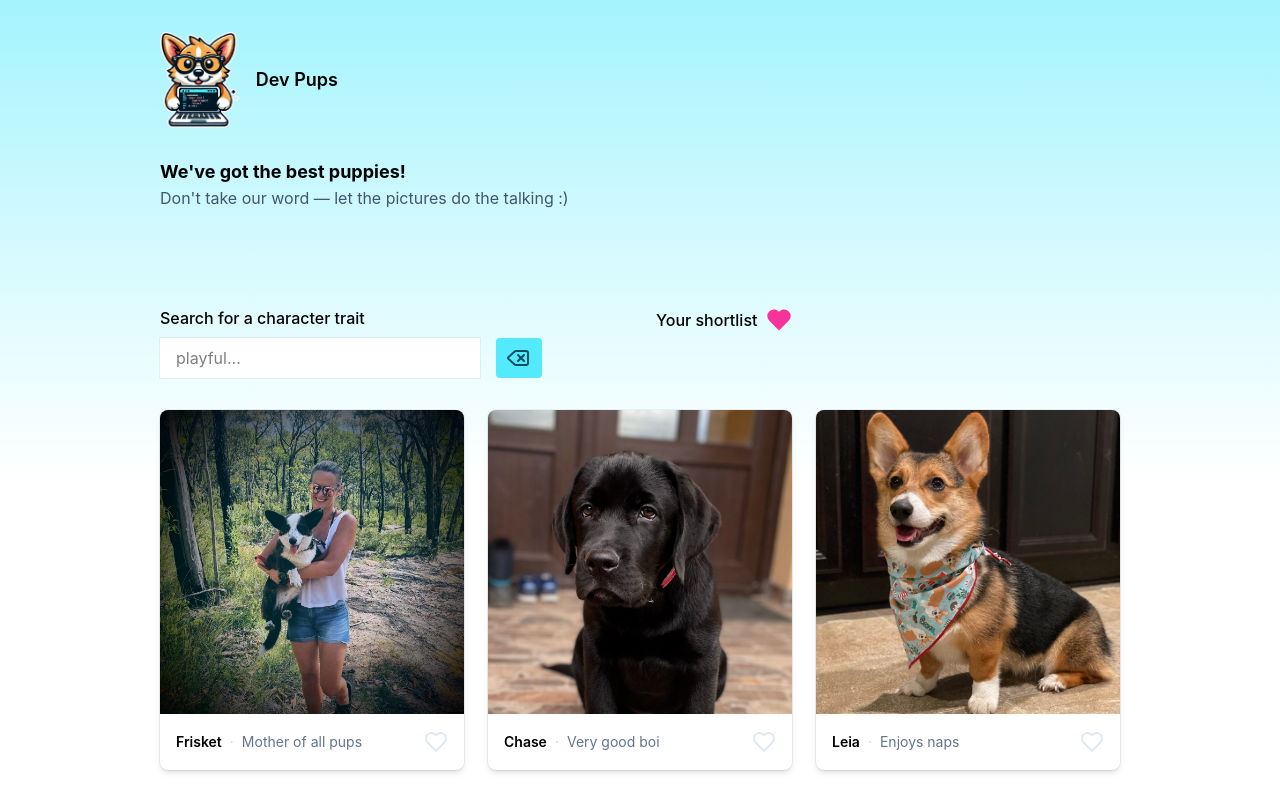
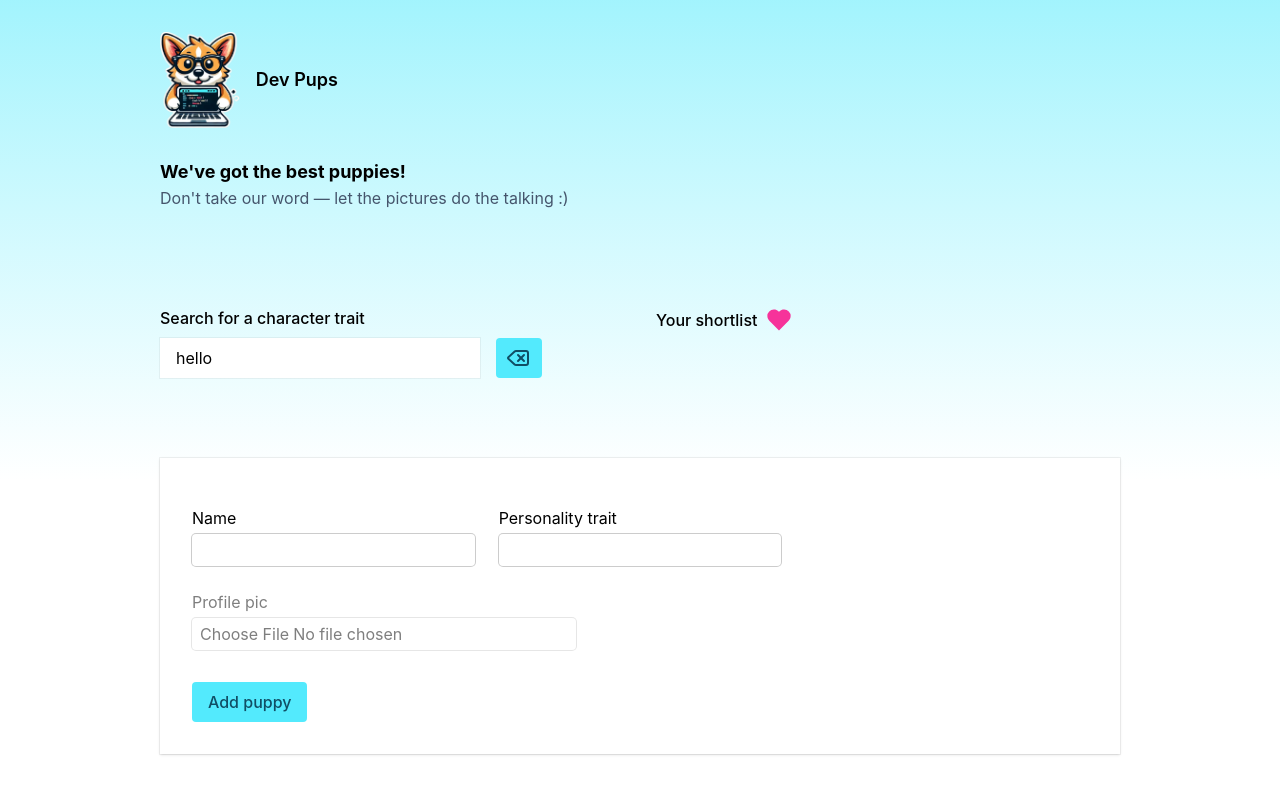
Before and after one commit to aledbrown/devpups, a React (Vite) app: page / in a window 1280 px wide. Shown: the top 792 px of the page. Built offline with nearby package versions, Linux system fonts and the light colour scheme.

Commit message:
Wire up the search form and filter the Puppy list.
Works well... and not difficult.

```diff
--- a/src/app.tsx
+++ b/src/app.tsx
@@ -25,14 +25,20 @@ export function App() {
 
 function Main() {
   const [liked, setLiked] = useState<Puppy['id'][]>([]);
+  const [searchQuery, setSearchQuery] = useState<string>('hello');
 
   return (
     <main>
+{/*
+      <pre>
+        {JSON.stringify({liked, searchQuery}, null, 2)}
+      </pre>
+*/}
       <div className="mt-24 grid gap-8 sm:grid-cols-2">
-        <Search />
+        <Search searchQuery={searchQuery} setSearchQuery={setSearchQuery} />
         <Shortlist puppies={puppies} liked={liked} setLiked={setLiked} />
       </div>
-      <PuppiesList puppies={puppies} liked={liked} setLiked={setLiked} />
+      <PuppiesList searchQuery={searchQuery} puppies={puppies} liked={liked} setLiked={setLiked} />
       <NewPuppyForm />
     </main>
   )
--- a/src/components/PuppiesList.tsx
+++ b/src/components/PuppiesList.tsx
@@ -1,19 +1,29 @@
 import type { Puppy } from "../types";
 import { LikeToggle } from "./LikeToggle";
 import { Dispatch, SetStateAction } from "react";
+import { puppies } from "../data/puppies";
 
 export function PuppiesList({
   puppies,
   liked,
   setLiked,
+  searchQuery,
 }: {
   puppies: Puppy[];
-  liked: Puppy['id'][];
-  setLiked: Dispatch<SetStateAction<Puppy['id'][]>>;
+  liked: Puppy["id"][];
+  setLiked: Dispatch<SetStateAction<Puppy["id"][]>>;
+  searchQuery: string;
 }) {
   return (
     <ul className="mt-8 grid gap-6 sm:grid-cols-2 lg:grid-cols-3">
-      {puppies.map((puppy) => (
+      {puppies
+        .filter((puppy) => {
+          return (
+            puppy.name.toLowerCase().includes(searchQuery.toLowerCase()) ||
+            puppy.trait.toLowerCase().includes(searchQuery.toLowerCase())
+          );
+        })
+        .map((puppy) => (
         <PuppyCard
           key={puppy.id}
           puppy={puppy}
--- a/src/components/Search.tsx
+++ b/src/components/Search.tsx
@@ -1,4 +1,13 @@
-export function Search() {
+import { Dispatch, SetStateAction } from "react";
+import { Delete } from "lucide-react";
+
+export function Search({
+  searchQuery: searchQuery,
+  setSearchQuery: setSearchQuery,
+}: {
+  searchQuery: string;
+  setSearchQuery: Dispatch<SetStateAction<string>>;
+}) {
   return (
     <div>
       <label htmlFor="search" className="font-medium">
@@ -6,31 +15,20 @@ export function Search() {
       </label>
       <div className="mt-2 flex items-center gap-4">
         <input
-        placeholder="playful..."
+          onChange={(e) => setSearchQuery(e.target.value)}
+          value={searchQuery}
+          placeholder="Search..."
           name="search"
           id="search"
           type="text"
           className="w-full max-w-80 bg-white px-4 py-2 ring ring-black/5 focus:ring-2 focus:ring-cyan-500 focus:outline-none"
         />
-      <button className="inline-block rounded bg-cyan-300 px-4 py-2 !pr-3 !pl-2.5 font-medium text-cyan-900 hover:bg-cyan-200 focus:ring-2 focus:ring-cyan-500 focus:outline-none">
-        <svg
-          xmlns="http://www.w3.org/2000/svg"
-          width={24}
-          height={24}
-          viewBox="0 0 24 24"
-          fill="none"
-          stroke="currentColor"
-          strokeWidth={2}
-          strokeLinecap="round"
-          strokeLinejoin="round"
-          className="lucide lucide-delete"
-        >
-          <path d="M10 5a2 2 0 0 0-1.344.519l-6.328 5.74a1 1 0 0 0 0 1.481l6.328 5.741A2 2 0 0 0 10 19h10a2 2 0 0 0 2-2V7a2 2 0 0 0-2-2z" />
-          <path d="m12 9 6 6" />
-          <path d="m18 9-6 6" />
-        </svg>
+        <button
+          onClick={() => setSearchQuery('')}
+          className="inline-block rounded bg-cyan-300 px-4 py-2 !pr-3 !pl-2.5 font-medium text-cyan-900 hover:bg-cyan-200 focus:ring-2 focus:ring-cyan-500 focus:outline-none">
+          <Delete />
         </button>
       </div>
     </div>
-  )
+  );
 }
```
Lines whose indentation alone changed are shown as unchanged.
